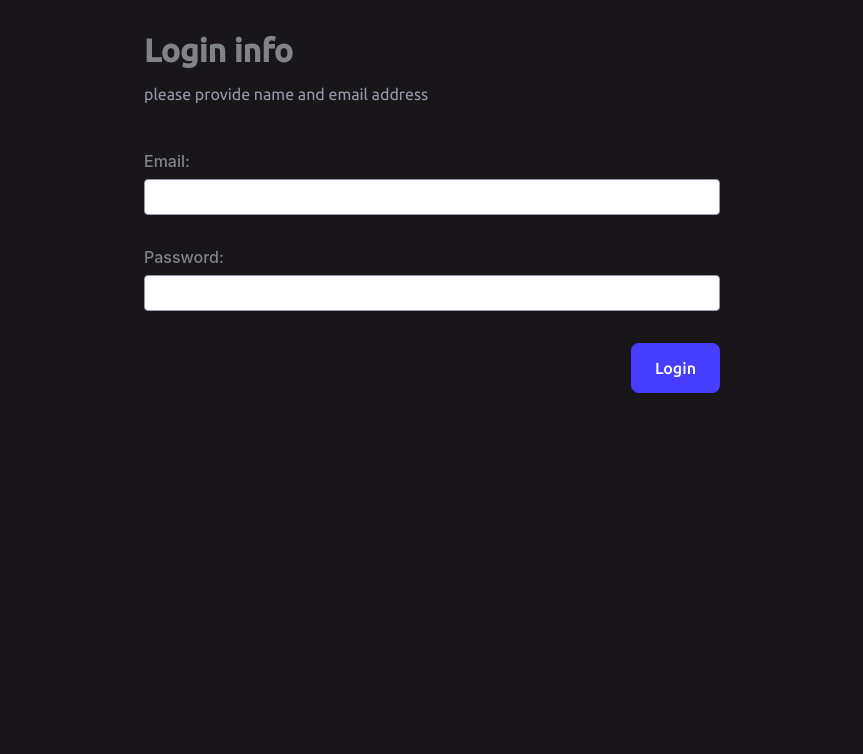
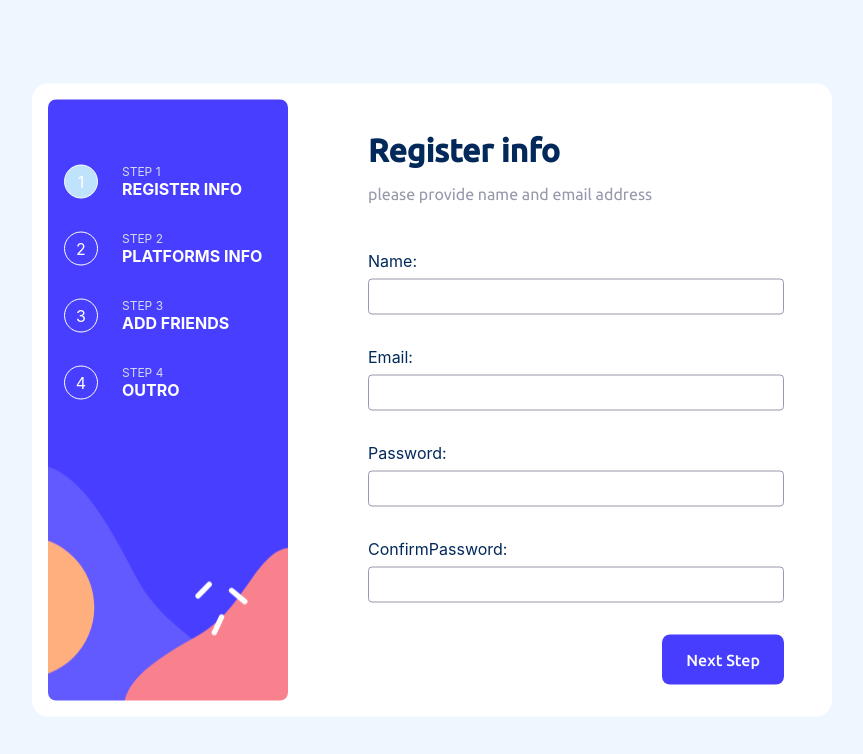
Before and after one commit to Vedavyas11062004/ppp, a React (Create React App) app: page /signup in a window 1280 px wide. Before the commit this address led to /login. Shown: the top 754 px of the page, without its empty margins (208-1071 px from the left). Built offline with nearby package versions, Linux system fonts and the light colour scheme; no server answers.

Commit message:
removed sigin

```diff
--- a/src/App.js
+++ b/src/App.js
@@ -47,14 +47,7 @@ function App() {
               </RequireAuth>
             }
           ></Route>
-          <Route
-            path="/signup"
-            element={
-              <RequireAuth>
-                <SignUp />
-              </RequireAuth>
-            }
-          ></Route>
+          <Route path="/signup" element={<SignUp />}></Route>
           <Route path="/login" element={<LoginPage />}></Route>
         </Routes>
       </Auth>
```
